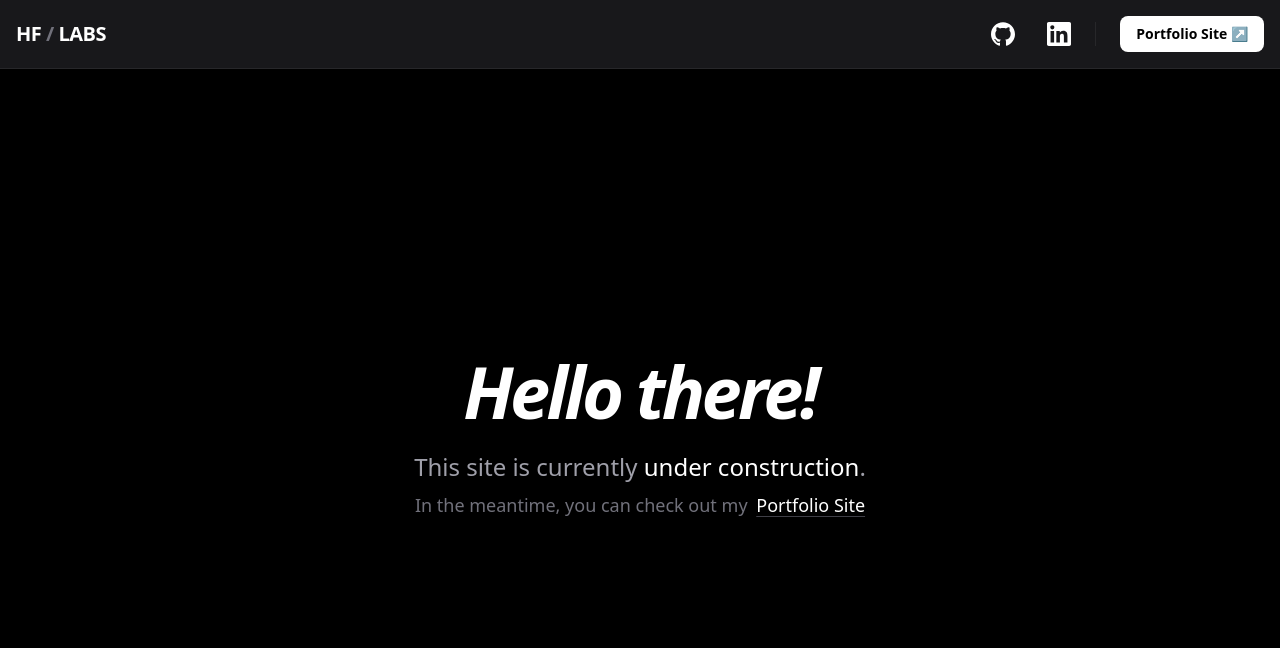
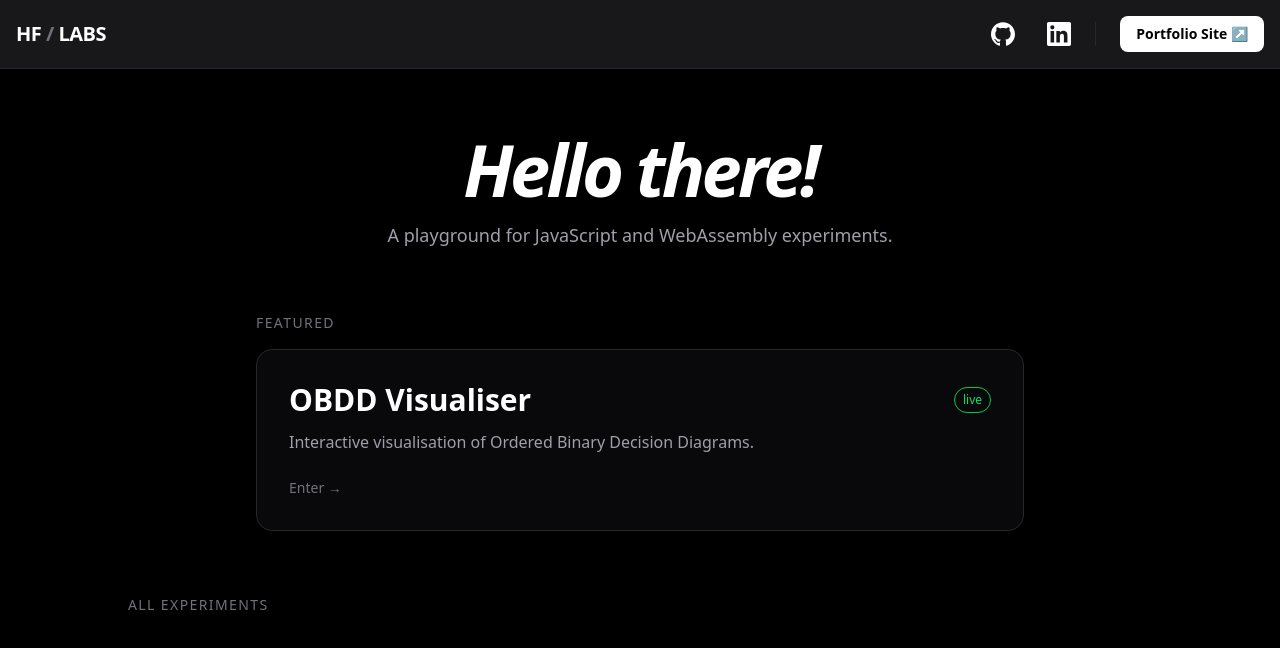
Before and after one commit to HarryFoster1812/portfolio-tools, a SvelteKit app: page / in a window 1280 px wide. Shown: the top 648 px of the page. Built offline with nearby package versions, Linux system fonts and the light colour scheme.

Commit message:
fixed styles and added basic tools card / list

```diff
--- /dev/null
+++ b/src/lib/components/featuredtool.svelte
@@ -0,0 +1,29 @@
+<script lang="ts">
+  import type { Tool } from "$lib/tools/types";
+  export let tool: Tool;
+</script>
+
+<a
+  href={tool.href}
+  class="group block rounded-2xl border border-zinc-800 bg-zinc-950 p-8 hover:bg-zinc-900 transition"
+>
+  <div class="flex items-center justify-between">
+    <h2 class="text-2xl md:text-3xl font-semibold group-hover:text-blue-400 transition">
+      {tool.title}
+    </h2>
+
+    {#if tool.status === "live"}
+      <span class="text-xs px-2 py-1 rounded-full border border-green-500 text-green-400">
+        live
+      </span>
+    {/if}
+  </div>
+
+  <p class="mt-3 text-zinc-400">
+    {tool.description}
+  </p>
+
+  <div class="mt-6 text-sm text-zinc-500 group-hover:text-zinc-300 transition">
+    Enter →
+  </div>
+</a>
--- /dev/null
+++ b/src/lib/components/toolcard.svelte
@@ -0,0 +1,64 @@
+<script lang="ts">
+  import type { Tool } from "$lib/tools/types";
+
+  export let tool: Tool;
+</script>
+
+<a
+  href={tool.href}
+  class="group relative block rounded-xl border border-zinc-800 bg-zinc-950 p-5 transition-all duration-300 hover:bg-zinc-900 hover:border-zinc-700"
+>
+  <!-- top row -->
+  <div class="flex items-start justify-between gap-4">
+    <div>
+      <h3 class="text-lg font-semibold text-white group-hover:text-blue-400 transition-colors">
+        {tool.title}
+      </h3>
+
+      <p class="mt-1 text-sm text-zinc-400 leading-snug">
+        {tool.description}
+      </p>
+    </div>
+
+    {#if tool.status}
+      <span
+        class="shrink-0 text-[10px] uppercase tracking-wider px-2 py-1 rounded-full border
+        {tool.status === 'live'
+          ? 'border-green-500 text-green-400'
+          : tool.status === 'beta'
+          ? 'border-yellow-500 text-yellow-400'
+          : 'border-zinc-600 text-zinc-500'}"
+      >
+        {tool.status}
+      </span>
+    {/if}
+  </div>
+
+  <!-- tags -->
+  {#if tool.tags?.length}
+    <div class="mt-4 flex flex-wrap gap-1.5">
+      {#each tool.tags as tag}
+        <span class="text-[11px] text-zinc-500 border border-zinc-800 bg-black/40 px-2 py-0.5 rounded-md">
+          {tag}
+        </span>
+      {/each}
+    </div>
+  {/if}
+
+  <!-- bottom action -->
+  <div class="mt-5 flex items-center justify-between">
+    <span class="text-xs text-zinc-600 group-hover:text-zinc-300 transition">
+      click to enter
+    </span>
+
+    <span class="text-sm text-zinc-500 group-hover:text-blue-400 transition">
+      →
+    </span>
+  </div>
+
+  <!-- subtle glow accent on hover -->
+  <div
+    class="absolute inset-0 rounded-xl opacity-0 group-hover:opacity-100 transition pointer-events-none
+           bg-gradient-to-r from-blue-500/5 via-transparent to-purple-500/5"
+  />
+</a>
--- /dev/null
+++ b/src/lib/tools/registry.ts
@@ -0,0 +1,13 @@
+import type { Tool } from "./types";
+
+export const tools: Tool[] = [
+  {
+    id: "obdd",
+    title: "OBDD Visualiser",
+    description: "Interactive visualisation of Ordered Binary Decision Diagrams.",
+    href: "/obdd",
+    tags: ["visualisation", "algorithms", "wasm"],
+    featured: true,
+    status: "live",
+  },
+];
--- /dev/null
+++ b/src/lib/tools/types.ts
@@ -0,0 +1,9 @@
+export type Tool = {
+  id: string;
+  title: string;
+  description: string;
+  href: string;
+  featured: boolean=false;
+  tags?: string[];
+  status?: "live" | "wip" | "beta";
+};
--- a/src/routes/+page.svelte
+++ b/src/routes/+page.svelte
@@ -1,28 +1,49 @@
-<div class="flex flex-col items-center justify-center min-h-[calc(100vh-64px)] px-6 text-center bg-black text-white">
+<script lang="ts">
+  import { tools } from "$lib/tools/registry";
+  import FeaturedTool from "$lib/components/featuredtool.svelte";
+  import ToolCard from "$lib/components/toolcard.svelte";
 
-  <div class="space-y-6">
+  const featured = tools.filter(t => t.featured);
+  const others = tools.filter(t => !t.featured);
+</script>
+
+<div class="min-h-screen bg-black text-white px-6 py-16">
+
+  <!-- HERO -->
+  <div class="text-center max-w-3xl mx-auto">
     <h1 class="text-5xl md:text-7xl font-extrabold tracking-tighter italic">
       Hello there!
     </h1>
 
-    <p hidden aria-hidden="true">General Kenobi</p>
+    <p class="mt-4 text-zinc-400 text-lg">
+      A playground for JavaScript and WebAssembly experiments.
+    </p>
+  </div>
 
-    <div class="space-y-2">
-      <h2 class="text-xl md:text-2xl text-zinc-400 font-medium">
-        This site is currently <span class="text-white">under construction</span>.
+  <!-- FEATURED -->
+  {#if featured.length}
+    <div class="mt-16 max-w-3xl mx-auto space-y-4">
+      <h2 class="text-sm uppercase tracking-widest text-zinc-500">
+        Featured
       </h2>
 
-      <h2 class="text-lg text-zinc-500">
-        In the meantime, you can check out my
-        <a
-          href="https://harryfoster.tech"
-          class="inline-block ml-1 text-white underline decoration-zinc-700 underline-offset-4 hover:decoration-blue-500 hover:text-blue-400 transition-all duration-300"
-        >
-          Portfolio Site
-        </a>
-      </h2>
+      {#each featured as tool (tool.id)}
+        <FeaturedTool {tool} />
+      {/each}
+    </div>
+  {/if}
+
+  <!-- ALL TOOLS -->
+  <div class="mt-16 max-w-5xl mx-auto">
+    <h2 class="text-sm uppercase tracking-widest text-zinc-500 mb-4">
+      All Experiments
+    </h2>
+
+    <div class="grid gap-4 sm:grid-cols-2">
+      {#each others as tool (tool.id)}
+        <ToolCard {tool} />
+      {/each}
     </div>
   </div>
 
-  <div class="absolute bottom-0 left-1/2 -translate-x-1/2 w-full max-w-2xl h-px bg-gradient-to-r from-transparent via-zinc-800 to-transparent"></div>
 </div>
--- a/src/routes/obdd/+page.svelte
+++ b/src/routes/obdd/+page.svelte
@@ -331,12 +331,11 @@
     /* ── TOKENS ── */
     :global(*) { box-sizing: border-box; }
     :global(body) {
-        margin: 0;
-        background-color: #1e2227;
-        color: #abb2bf;
-        font-family: 'Segoe UI', Tahoma, Geneva, Verdana, sans-serif;
-        /* Prevent iOS bounce on the body */
-        overscroll-behavior: none;
+      margin: 0;
+      background: #000;
+      color: #e5e7eb;
+      font-family: ui-sans-serif, system-ui, -apple-system, Segoe UI, Roboto;
+      overscroll-behavior: none;
     }
 
     /* ── APP SHELL ── */
@@ -350,8 +349,8 @@
     /* ── HEADER ── */
     header {
         flex-shrink: 0;
-        background: #21252b;
-        border-bottom: 1px solid #181a1f;
+        background: #0a0a0a;
+        border-bottom: 1px solid #27272a;
         padding: 0.6rem 1rem;
         display: flex;
         flex-direction: column;
@@ -422,8 +421,8 @@
     .mobile-nav {
         display: none; /* shown via media query */
         flex-shrink: 0;
-        background: #21252b;
-        border-bottom: 1px solid #181a1f;
+        background: #0a0a0a;
+        border-bottom: 1px solid #27272a;
     }
 
     .mobile-nav button {
@@ -443,8 +442,8 @@
         min-height: 48px; /* WCAG touch target */
     }
     .mobile-nav button.active {
-        color: #61afef;
-        border-bottom-color: #61afef;
+        color: #60a5fa;
+        border-bottom-color: #3b82f6;
     }
     .nav-icon { font-size: 1rem; }
 
@@ -458,15 +457,15 @@
 
     /* ── PANELS ── */
     .panel {
-        background: #282c34;
+        background: #0a0a0a;
         padding: 1rem;
         display: flex;
         flex-direction: column;
         overflow: hidden;
     }
 
-    .panel-left  { border-right: 1px solid #181a1f; }
-    .panel-right { border-left:  1px solid #181a1f; }
+    .panel-left  { border-right: 1px solid #27272a; }
+    .panel-right { border-left:  1px solid #27272a; }
 
     /* Mobile-hidden: controlled by mobile nav */
     /* (hidden on mobile when not the active tab, but always shown on desktop) */
@@ -497,7 +496,7 @@
         gap: 8px;
     }
 
-    .var-label { font-family: monospace; color: #e5c07b; }
+    .var-label { font-family: monospace; color: #fbbf24; }
 
     .btn-group { display: flex; gap: 4px; }
     .btn-group button {
@@ -555,7 +554,7 @@
     }
 
     .code-box {
-        background: #1e2227;
+        background: #0a0a0a;
         padding: 10px 0;
         border-radius: 4px;
         font-family: 'Fira Code', 'Consolas', monospace;
@@ -578,8 +577,8 @@
         transition: background 0.15s ease;
     }
     .code-line.highlight {
-        background: rgba(97, 175, 239, 0.15);
-        border-left: 3px solid #61afef;
+        background: rgba(59, 130, 246, 0.08);;
+        border-left: 2px solid #3b82f6;
         padding-left: 9px;
     }
     .code-line code { white-space: pre; color: #abb2bf; }
@@ -607,7 +606,7 @@
         align-items: center;
         overflow: auto;
         padding: 20px;
-        background: #1e2227;
+        background: #000;
     }
 
     .svg-container {
@@ -645,8 +644,8 @@
     .stack-list::-webkit-scrollbar-thumb { background: #3e4451; border-radius: 4px; }
 
     .stack-card {
-        background: #21252b;
-        border: 1px solid #3e4451;
+        background: #0a0a0a;
+        border: 1px solid #27272a;
         border-radius: 6px;
         overflow: hidden;
         flex-shrink: 0;
@@ -654,7 +653,7 @@
     }
 
     .stack-header {
-        background: #3e4451;
+        background: #111;
         padding: 5px 10px;
         display: flex;
         justify-content: space-between;
@@ -681,8 +680,8 @@
         border-bottom: 1px solid rgba(255, 255, 255, 0.05);
     }
     .var-pill:last-child { border-bottom: none; }
-    .key { color: #c678dd; font-weight: bold; }
-    .val { color: #98c379; }
+    .key { color: #a78bfa; font-weight: bold; }
+    .val { color: #4ade80; }
 
     /* ── SHARED ── */
     h3 {
@@ -705,12 +704,21 @@
         /* Tap highlight on mobile */
         -webkit-tap-highlight-color: transparent;
     }
-    button:hover:not(:disabled) { background: #4b5263; color: #fff; }
+    button:hover:not(:disabled) {
+      background: #111;
+      border-color: #3b82f6;
+      color: #60a5fa;
+    }
     button:active:not(:disabled) { background: #61afef22; }
     button:disabled { opacity: 0.3; cursor: not-allowed; }
 
-    .btn-primary { background: #61afef; color: #21252b; font-weight: bold; padding: 8px 16px; }
-    .btn-primary:hover { background: #528bff; color: #fff; }
+    .btn-primary {
+      background: #3b82f6;
+      color: black;
+    }
+    .btn-primary:hover {
+      background: #60a5fa;
+    }
     .btn-primary:disabled { background: #3e4451; color: #5c6370; }
 
     .dim { color: #5c6370; font-size: 0.8rem; margin: 0; }
@@ -736,7 +744,7 @@
         }
 
         .panel-left, .panel-right {
-            border: none;
+          border-right: 1px solid #27272a;
         }
 
         /* Hide panels that aren't selected on mobile */
```
